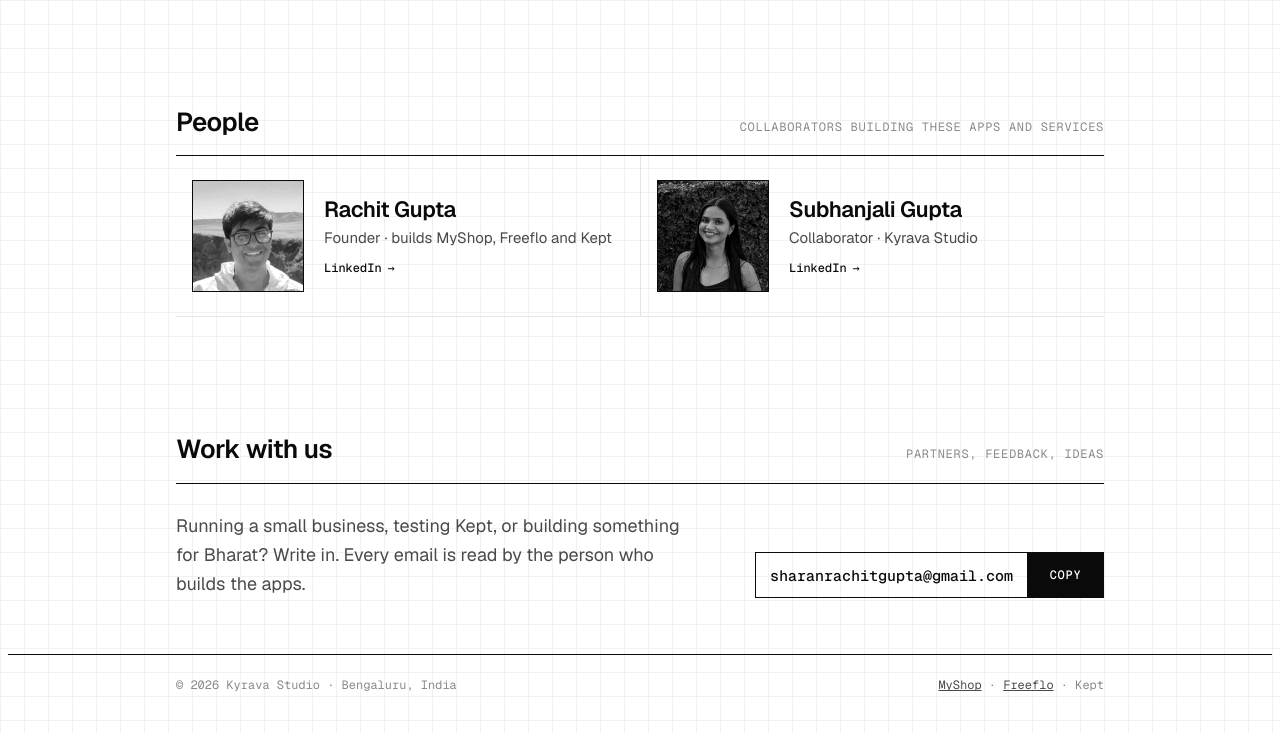
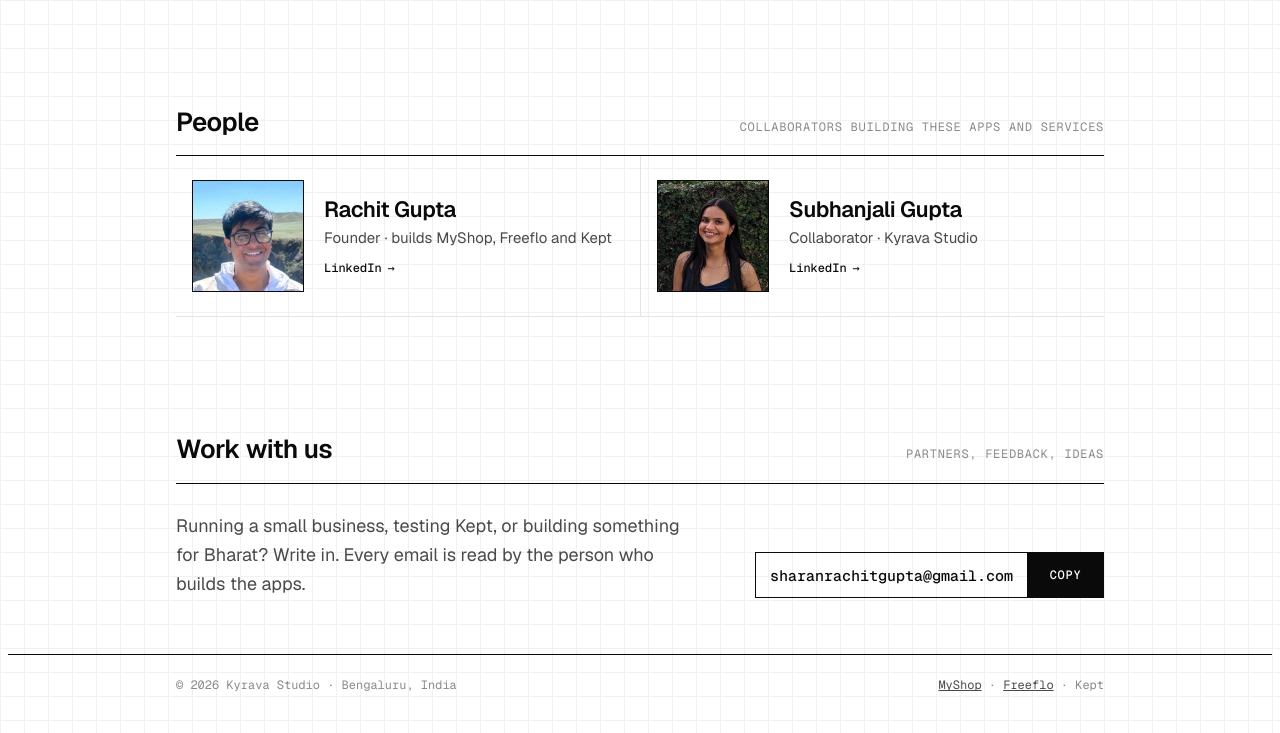
Before and after one commit to rachitgupta6720/kyrava-studio, a plain HTML site: page index.html in a window 1280 px wide. Shown: the part 2040-2773 px from the top of the page. Drawn offline with nearby package versions, Linux system fonts and the light colour scheme.

Commit message:
Show people photos in colour
Co-Authored-By: Claude Opus 5.5 <noreply@anthropic.com>

```diff
--- a/index.html
+++ b/index.html
@@ -144,8 +144,7 @@ h2{font-family:var(--f-head);font-weight:600;font-size:26px;margin:0;letter-spac
 .person a:hover .pr,.person a:focus-visible .pr{color:var(--paper)}
 .person a:focus-visible{outline-offset:-2px}
 .avatar{flex:none;width:112px;height:112px;border:1px solid currentColor;background:var(--paper);display:block;position:relative;overflow:hidden}
-.avatar img{position:absolute;inset:0;width:100%;height:100%;display:block;object-fit:cover;filter:grayscale(1) contrast(1.05);transition:filter .3s ease}
-.person a:hover .avatar img,.person a:focus-visible .avatar img{filter:none}
+.avatar img{position:absolute;inset:0;width:100%;height:100%;display:block;object-fit:cover}
 .avatar svg{width:100%;height:100%;display:block}
 .avatar svg rect{fill:var(--ink)}
 .pinfo{display:flex;flex-direction:column;gap:4px;min-width:0}
```
